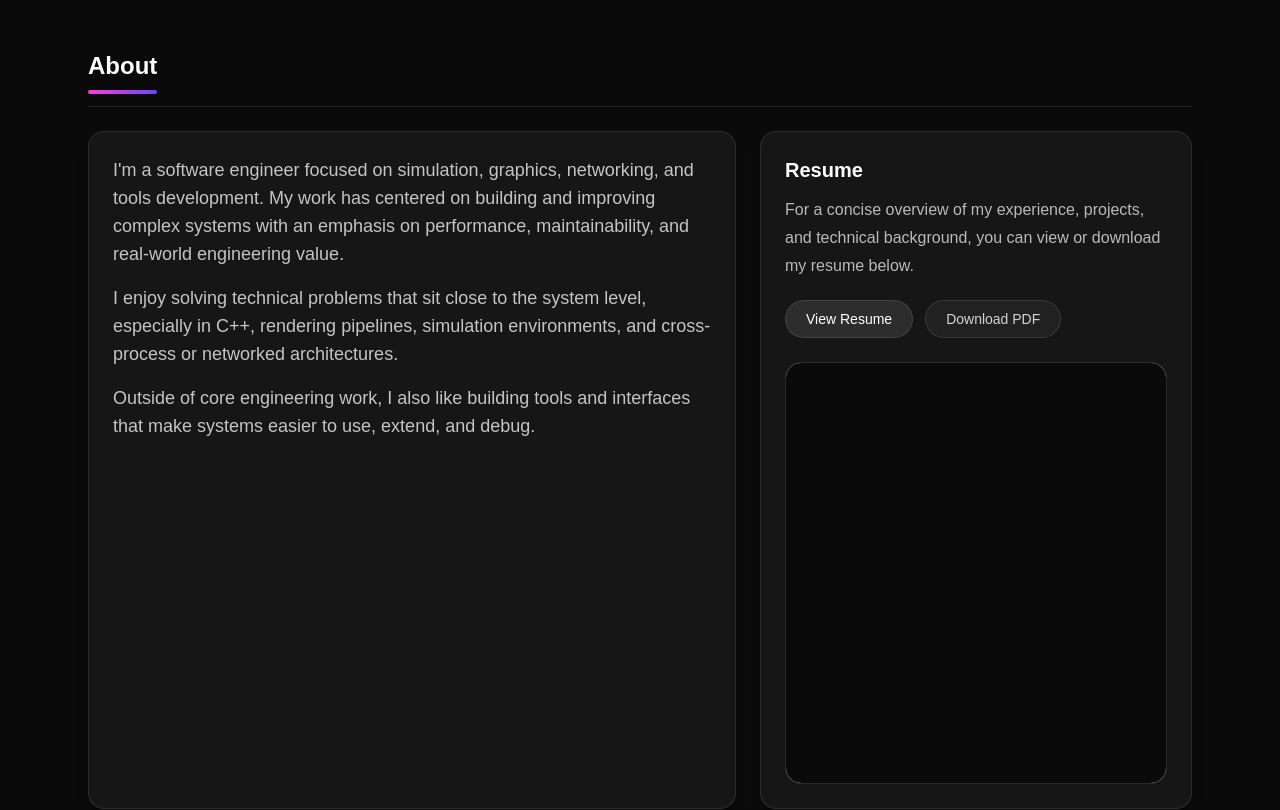
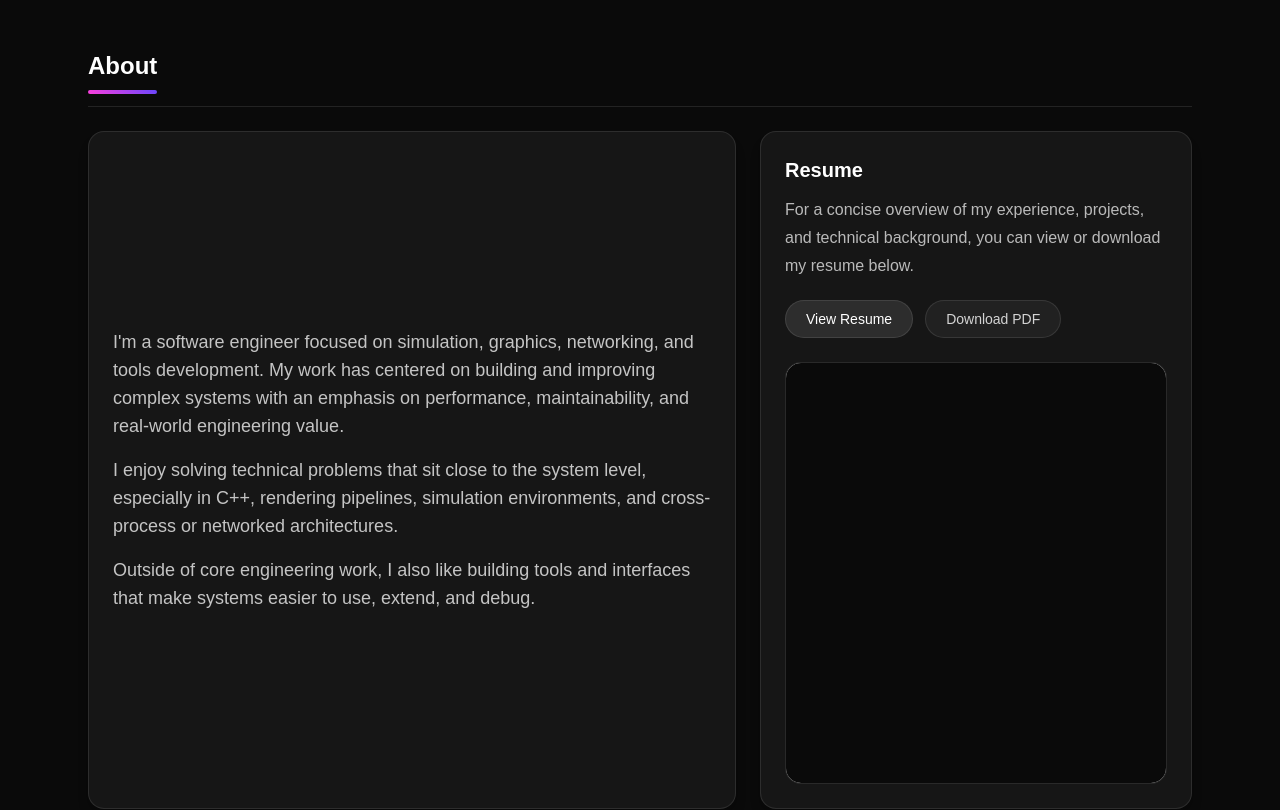
Before and after one commit to sethlenhof/website-mk2, a Next.js app: page / in a window 1280 px wide. Shown: the part 660-1470 px from the top of the page. Built offline with nearby package versions, Linux system fonts and the light colour scheme.

Commit message:
Align about vertically

```diff
--- a/src/components/sections/AboutSection.tsx
+++ b/src/components/sections/AboutSection.tsx
@@ -9,8 +9,8 @@ export default function AboutSection() {
       <SectionHeader title="About" />
 
       <div className="mt-6 grid gap-6 lg:grid-cols-[1.2fr_0.8fr]">
-        <div className="rounded-2xl border border-white/10 bg-white/5 p-6 shadow-lg">
-          <div className="space-y-4 text-base leading-7 text-white/75 sm:text-lg">
+      <div className="flex h-full flex-col justify-center rounded-2xl border border-white/10 bg-white/5 p-6 shadow-lg">
+        <div className="space-y-4 text-base leading-7 text-white/75 sm:text-lg">
             {about.blurb.map((paragraph) => (
               <p key={paragraph}>{paragraph}</p>
             ))}
```
